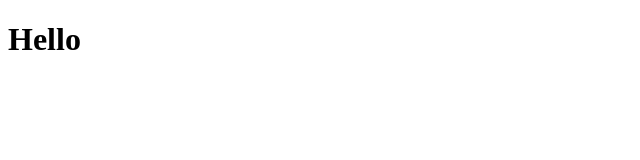
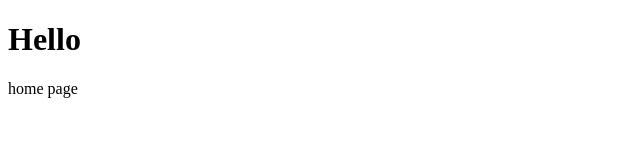
Before and after one commit to nunakeokanya/learn-git, a plain HTML site: page index.html in a window 1280 px wide. Shown: the full height of the page, 0-640 px from the left. Drawn offline with Linux system fonts and the light colour scheme.

Commit message:
add some features

```diff
--- a/index.html
+++ b/index.html
@@ -7,5 +7,6 @@
 </head>
 <body>
     <h1>Hello</h1>
+    <p>home page</p>
 </body>
 </html>
```
